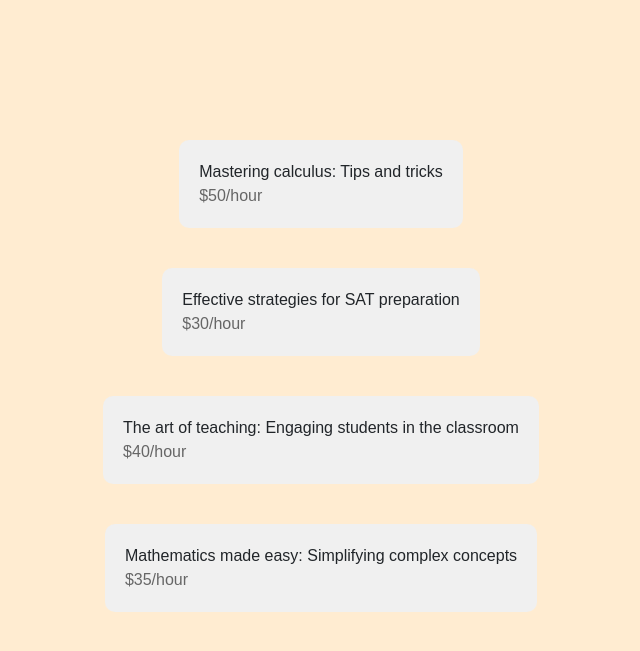
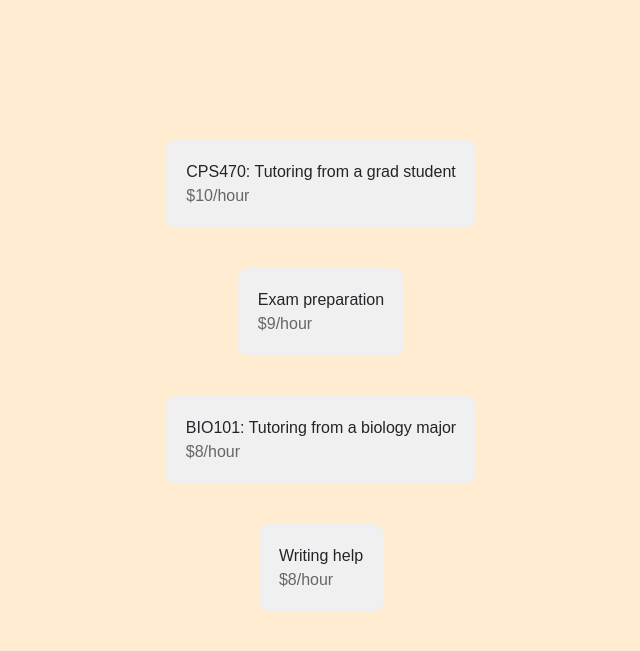
Before and after one commit to Archie505/Hackathon, a Flask app: page /browse/tutoring in a window 1280 px wide. Shown: the part 56-707 px from the top of the page, without its empty margins (319-959 px from the left). Run offline with Flask 3, Linux system fonts and the light colour scheme.

Commit message:
Update browse_tutoring.html

```diff
--- a/templates/browse_tutoring.html
+++ b/templates/browse_tutoring.html
@@ -39,20 +39,20 @@
 <body>
     <div class="posts-container">
         <div class="post">
-            <div class="post-content">Mastering calculus: Tips and tricks</div>
-            <div class="post-cost">$50/hour</div>
+            <div class="post-content">CPS470: Tutoring from a grad student</div>
+            <div class="post-cost">$10/hour</div>
         </div>
         <div class="post">
-            <div class="post-content">Effective strategies for SAT preparation</div>
-            <div class="post-cost">$30/hour</div>
+            <div class="post-content">Exam preparation</div>
+            <div class="post-cost">$9/hour</div>
         </div>
         <div class="post">
-            <div class="post-content">The art of teaching: Engaging students in the classroom</div>
-            <div class="post-cost">$40/hour</div>
+            <div class="post-content">BIO101: Tutoring from a biology major</div>
+            <div class="post-cost">$8/hour</div>
         </div>
         <div class="post">
-            <div class="post-content">Mathematics made easy: Simplifying complex concepts</div>
-            <div class="post-cost">$35/hour</div>
+            <div class="post-content">Writing help</div>
+            <div class="post-cost">$8/hour</div>
         </div>
     </div>
 </body>
```
